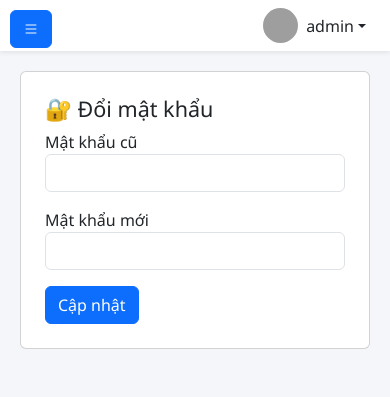
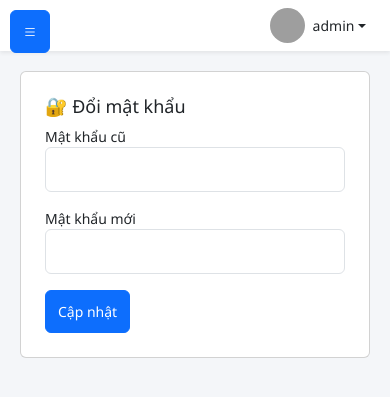
Before and after one commit to conkiencon2016-max/quanly-conglenh, a Flask app: page /change_password in a window 390 px wide. Shown: the top 397 px of the page. Run offline with Flask 3, Linux system fonts and the light colour scheme; a user stored in the database is signed in; grey boxes are pictures that could not be loaded.

Commit message:
Update layout.html

```diff
--- a/templates/layout.html
+++ b/templates/layout.html
@@ -3,7 +3,7 @@
 <head>
 <meta charset="utf-8">
 <title>Quản lý công lệnh</title>
-<meta name="viewport" content="width=device-width, initial-scale=1">
+<meta name="viewport" content="width=device-width, initial-scale=1, maximum-scale=1">
 
 <link rel="stylesheet" href="/static/mobile.css">
 <link href="https://cdn.jsdelivr.net/npm/bootstrap@5.3.2/dist/css/bootstrap.min.css" rel="stylesheet">
@@ -101,7 +101,35 @@ display:block;
 }
 
 }
+@media(max-width:768px){
 
+body{
+    font-size:14px;
+}
+
+/* nút to hơn */
+.btn{
+    padding:10px 12px;
+    font-size:14px;
+}
+
+/* input dễ bấm */
+input, select{
+    font-size:16px;
+    height:45px;
+}
+
+/* card padding nhỏ lại */
+.card{
+    padding:15px;
+}
+
+/* tiêu đề */
+h4{
+    font-size:18px;
+}
+
+}
 </style>
 </head>
 
```
